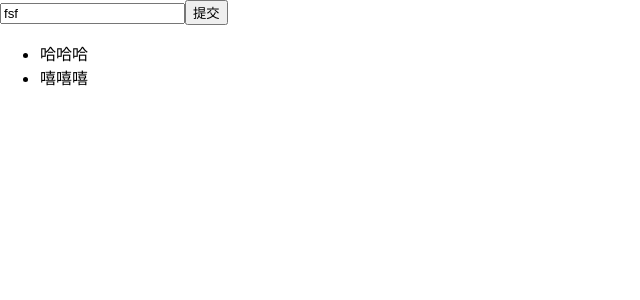
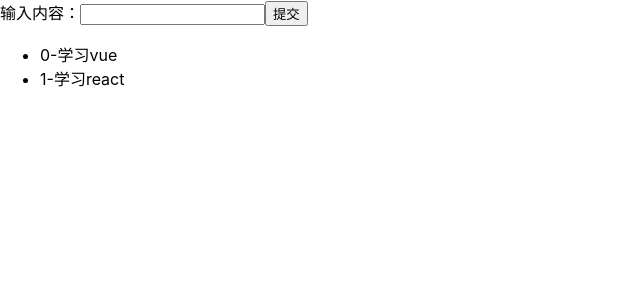
Before and after one commit to bushanjiangzi/react-jianshu, a React (Create React App) app: page / in a window 1280 px wide. Shown: the top 300 px of the page, without its empty margins (0-640 px from the left). Built offline with nearby package versions, Linux system fonts and the light colour scheme.

Commit message:
新增组件方法及组件父子组件通信

```diff
--- a/src/App.js
+++ b/src/App.js
@@ -1,6 +1,6 @@
 // import logo from './logo.svg';
 // import './App.css';
-import TodoList from './TodoList'
+import TodoList from './components/TodoList'
 
 function App() {
   return (
--- a/src/TodoList.js
+++ /dev/null
@@ -1,35 +0,0 @@
-import React, { Component } from "react";
-
-class TodoList extends Component {
-  constructor(props) {
-    super(props);
-    this.state = {
-      inputValue: "fsf",
-      list: [],
-    };
-  }
-  render() {
-    return (
-      <div className="TodoList">
-        <input
-          value={this.state.inputValue}
-          onChange={this.handleInputChange.bind(this)}
-        />
-        <button>提交</button>
-        <ul>
-          <li>哈哈哈</li>
-          <li>嘻嘻嘻</li>
-        </ul>
-      </div>
-    );
-  }
-  handleInputChange(e) {
-    console.log(e.target.value)
-    // this.state.inputValue = e.target.value;
-    this.setState({
-      inputValue: e.target.value
-    })
-  }
-}
-
-export default TodoList;
--- /dev/null
+++ b/src/assets/css/main.css
@@ -0,0 +1,3 @@
+.li-color {
+  color: red;
+}
--- /dev/null
+++ b/src/components/TodoItem.js
@@ -0,0 +1,23 @@
+import React, { Component } from "react";
+import '../assets/css/main.css'
+
+class TodoItem extends Component {
+  constructor(props) {
+    super(props);
+    this.handleDelItem = this.handleDelItem.bind(this)
+  }
+  render() {
+    return (
+      <li onClick={this.handleDelItem}>
+        {this.props.content.index}-{this.props.content.item}
+      </li>
+    );
+  }
+  handleDelItem() {
+    console.log(this.props.content)
+    // 调用父组件方法删除item
+    this.props.deleteItem(this.props.content.index)
+  }
+}
+
+export default TodoItem;
--- /dev/null
+++ b/src/components/TodoList.js
@@ -0,0 +1,68 @@
+import React, { Component } from "react";
+import '../assets/css/main.css'
+import TodoItem from './TodoItem'
+
+class TodoList extends Component {
+  constructor(props) {
+    super(props);
+    this.state = {
+      inputValue: "",
+      list: ['学习vue', '学习react'],
+    };
+  }
+  render() {
+    return (
+      <div className="TodoList">
+        {/* 注释 */}
+        <label htmlFor="insertArea">输入内容：</label>
+        <input
+        id="insertArea"
+          value={this.state.inputValue}
+          onChange={this.handleInputChange.bind(this)}
+        />
+        <button onClick={this.handleBtnClick.bind(this)}>提交</button>
+        <ul>
+          {
+            this.state.list.map((item, index) => {
+              // 设置HTML文本，不转义
+              // dangerouslySetInnerHTML={{__html: item}}
+              return (
+                <TodoItem
+                  key={index}
+                  content={{item: item, index:index}}
+                  // 绑定this给子组件，方便子组件调用父组件方法
+                  deleteItem={this.handleDelItem.bind(this)}
+                ></TodoItem>
+              )
+            })
+          }
+        </ul>
+      </div>
+    );
+  }
+  handleInputChange(e) {
+    // console.log(e.target.value)
+    // this.state.inputValue = e.target.value;
+    this.setState({
+      inputValue: e.target.value
+    })
+  }
+  handleBtnClick() {
+    this.setState({
+      list: [...this.state.list, this.state.inputValue],
+      inputValue: ''
+    })
+  }
+  handleDelItem(index) {
+    console.log(index)
+    // immurable
+    // state 不允许我们直接修改，这会影响到性能优化
+    const list = [...this.state.list]
+    list.splice(index, 1)
+    this.setState({
+      list: list
+    })
+  }
+}
+
+export default TodoList;
```
Also changed, not shown: src/components/old/TodoList.js (added, +67 -0 lines).
